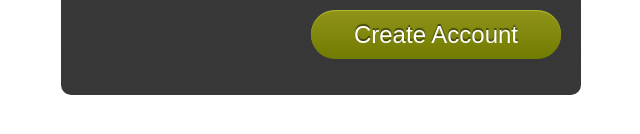
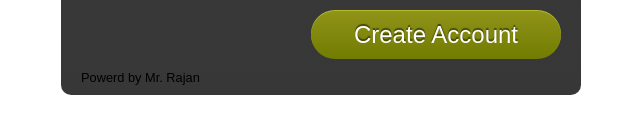
Before and after one commit to rajan3000/CSSFormDesign, a plain HTML site: page index.html in a window 1280 px wide. Shown: the part 450-584 px from the top of the page, 319-959 px from the left. Drawn offline with Linux system fonts and the light colour scheme.

Commit message:
ownership add

```diff
--- a/index.html
+++ b/index.html
@@ -81,6 +81,11 @@
                 background-repeat: no-repeat, repeat;
                 background-position: 10px center;
             }
+            .own{
+                margin-left: 20px;
+                margin-top: 75px;
+                font-size: 0.8em;
+            }
 
         </style>
     </head>
@@ -95,6 +100,7 @@
                <p class="tnc"><input type="checkbox" name="tnc" value="agree"> I agree to the <a href="#">term and conditions</a> and <a href="#">pravacy policy</a></p>
             </div>
             <input type="submit" name="submit" value="Create Account">
+            <p class="own">Powerd by Mr. Rajan</p>
         </form>
     </body>
 </html>
```
